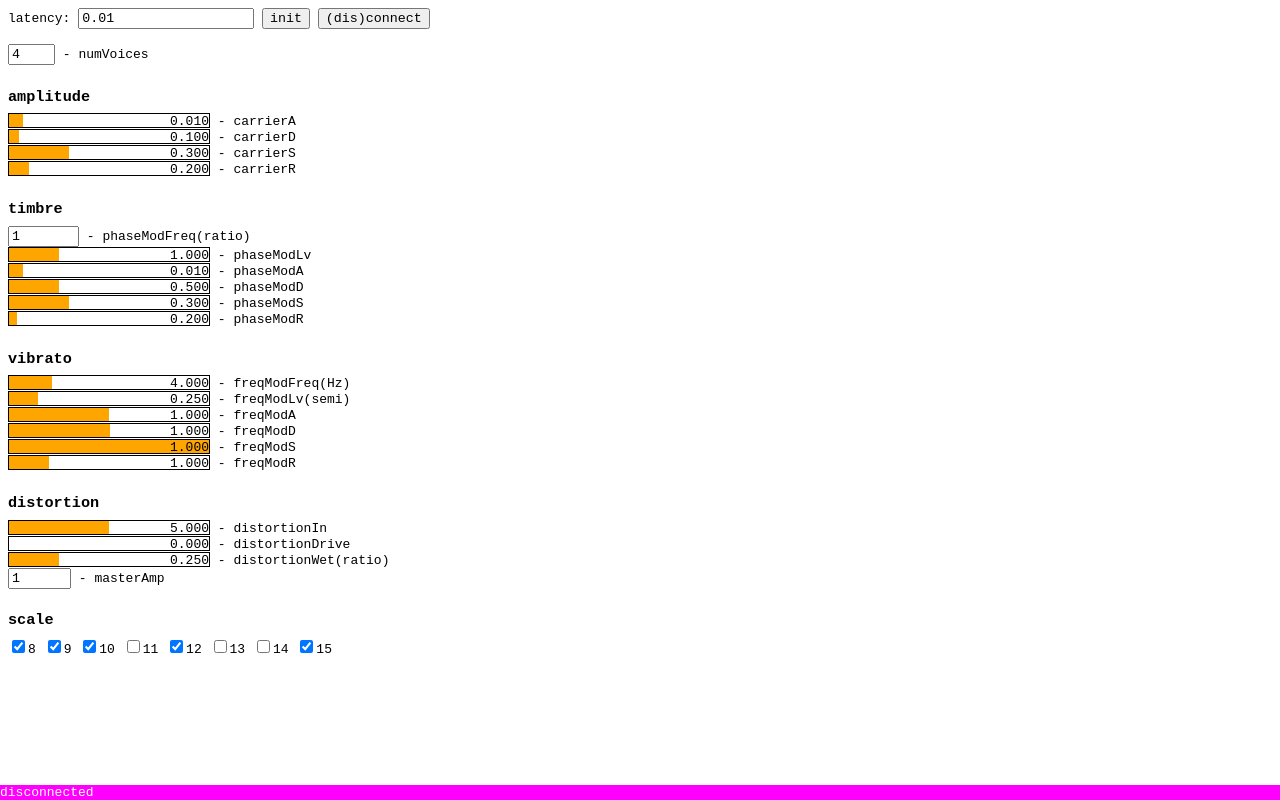
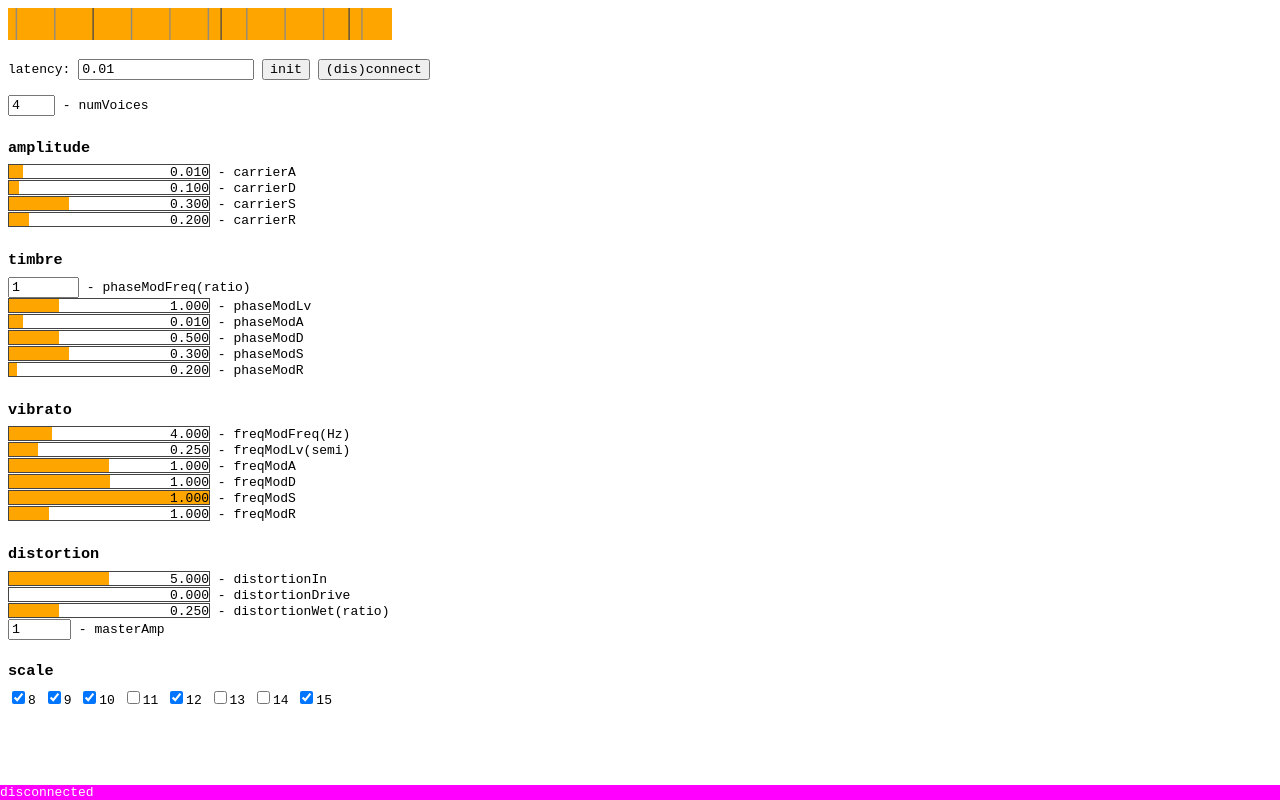
Before and after one commit to fspa/AudioWorkletPolySynth, a plain HTML site: page index.html in a window 1280 px wide. Both pictures are taken after a click on the button "(dis)connect". Drawn offline with Linux system fonts and the light colour scheme.

Commit message:
analyser

```diff
--- a/index.html
+++ b/index.html
@@ -30,14 +30,21 @@
             width: 200px;
             height: 1em;
             text-align: right;
-            border : black 1px solid;
+            border : #444 1px solid;
             display:inline-block;
+        }
+        #analyser{
+            background:orange;
+            width:384px;
+            height:32px;
         }
     </style>
     <script src="main.js"></script>
 </head>
 
 <body>
+    <canvas id="analyser"></canvas>
+    <br><br>
     latency: <input type="number" value=1 step=0.01 id="latency">
     <button id="init">init</button>
     <button id="connect">(dis)connect</button>
--- a/main.js
+++ b/main.js
@@ -7,11 +7,7 @@ let info, context, processor, pcKeyHandler;
 window.addEventListener("load", async function setup() {
     info = gE("info");
     paramContainers = gE("param-container");
-    try {
-        AudioContext
-        AudioWorklet;
-    } catch (error) { info.textContent = error; return; }
-    await init(1);
+    try { await init(1); } catch (error) { info.textContent = error; return; }
     setupEvents();
 });
 
@@ -52,7 +48,7 @@ async function init(first) {
     processor = await new AudioWorkletNode(context, 'processor', { outputChannelCount: [2] });
     processor.onprocessorerror = e => { console.log(e); info.textContent = "error"; }
     processor.port.onmessage = e => {
-        if(typeof e.data == "string")info.textContent = e.data;
+        if (typeof e.data == "string") info.textContent = e.data;
         else gE(e.data.id).value = e.data.value;
 
     }
@@ -75,15 +71,86 @@ async function init(first) {
 function connect() {
     window.removeEventListener("keydown", connect);
     window.removeEventListener("mousemove", connect);
+
     connecting = !connecting;
-
     context[(connecting ? "resume" : "suspend")]();
     processor[(connecting ? "connect" : "disconnect")](context.destination);
+    analyser[(connecting ? "setup" : "stop")]();
     info.textContent = (connecting ? "connected. press alphabet keys" : "disconnected");
 }
 
 function postMessage(id, value) {
     processor.port.postMessage({ id, value });
+}
+
+const analyser = {
+    isRunning: false,
+    posList: [],
+    guideList: [],
+    guideListBold: [],
+    buffer: null,
+    setup() {
+        this.element = gE("analyser");
+        this.width = this.element.width;
+        this.height = this.element.height;
+        this.canvasCtx = this.element.getContext("2d");
+
+        this.node = context.createAnalyser();
+        this.bufferSize = this.node.frequencyBinCount;
+
+        this.buffer = new Uint8Array(this.bufferSize);
+        this.setupGuide(this.bufferSize, this.width);
+        processor.connect(this.node);
+        this.loop();
+    },
+    setupGuide(bufferSize, w) {
+        let nyquistF = context.sampleRate / 2
+        let leftEnd = log2(1 / bufferSize * nyquistF);
+        let rightEnd = log2(nyquistF) - leftEnd;
+        for (let i = 0; i < bufferSize; i++) {
+            let hz = i / bufferSize * nyquistF;
+            this.posList[i] = (log2(hz) - leftEnd) / rightEnd * w;
+        }
+        for (let hz = 25; hz < nyquistF; hz *= 2) {
+            let x = (log2(hz) - leftEnd) / rightEnd * w;
+            this.guideList.push(round(x));
+        }
+        [100, 1000, 10000].forEach(n => {
+            let x = (log2(n) - leftEnd) / rightEnd * w;
+            this.guideListBold.push(round(x));
+        });
+    },
+    stop() {
+        cancelAnimationFrame(this.animId);
+    },
+    loop() {
+        this.draw(this.canvasCtx, this.bufferSize, this.width, this.height);
+        this.animId = requestAnimationFrame(this.loop.bind(this));
+    },
+    draw(cc, bufferSize, w, h) {
+        cc.fillStyle = "orange";
+        cc.fillRect(0, 0, w, h);
+        cc.fillStyle = "#888";
+        for (let i = 0, l = this.guideList.length; i < l; i++) {
+            cc.fillRect(this.guideList[i], 0, 1, h);
+        }
+        cc.fillStyle = "#444";
+        for (let i = 0, l = this.guideListBold.length; i < l; i++) {
+            cc.fillRect(this.guideListBold[i], 0, 1, h);
+        }
+
+        this.node.getByteFrequencyData(this.buffer);
+        cc.strokeStyle = "white";
+        cc.lineWidth = 2;
+        cc.beginPath();
+        cc.moveTo(-1, h);
+        for (let i = 0, c = h / 256; i < bufferSize; i++) {
+            let y = h - this.buffer[i] * c;
+            cc.lineTo(this.posList[i], y);
+        }
+        cc.moveTo(w, h);
+        cc.stroke();
+    }
 }
 
 // 以下インタラクティブ用
--- a/worklet.js
+++ b/worklet.js
@@ -251,10 +251,10 @@ class Processor extends AudioWorkletProcessor {
         let resultTxt = constParams.change(id, value, this);
         this.port.postMessage(resultTxt);
     }
-    clipHandler(t, inp) {
+    normalize(t, inp) {
         let v = truncDig(constParams.masterAmp / inp, 2);
         constParams.masterAmp = v;
-        t.port.postMessage("masterAmp " + v);
+        t.port.postMessage(`masterAmp ${v}`);
         t.port.postMessage({ id: "masterAmp", value: v });
     }
 }
@@ -275,7 +275,7 @@ Processor.prototype.process = function process(inputs, outputs, parameters) {
         s /= (dry * 2 + (1 - dry) * waveShaperFrac(driveIn * 2, dry));
         s *= constParams.masterAmp;
         outR[i] = outL[i] = s;
-        if (abs(s) > 1) this.clipHandler(this, abs(s));
+        if (abs(s) > 1) this.normalize(this, abs(s));
     }
     return true;
 }
@@ -291,8 +291,8 @@ class MonoSynthesizer {
         this.fmPhase = 0;
     }
     noteOn(noteNumber, vel = 1) {
+        this.hz = scale[noteNumber];
         this.noteNumber = noteNumber;
-        this.hz = scale[noteNumber];
         this.vel = vel;
         this.ADSR.noteOn(vel);
         this.pmLv = constParams.phaseModLv;
@@ -341,8 +341,9 @@ let polySynth = new PolySynthesizer(MonoSynthesizer, 4);
         }
         handle(event) {
             let value = event.data.value;
-            const n = "zxcvbnmasdfghjklqwertyuiop".indexOf(event.data.value);
+            const n = "zxcvbnm,.asdfghjklqwertyuiop1234567890".indexOf(event.data.value);
             if (n == -1) return;
+            if(!scale[n])return;
             if (event.data.id == "keydown") polySynth.noteOn(n);
             else polySynth.noteOff(n);
         }
```
